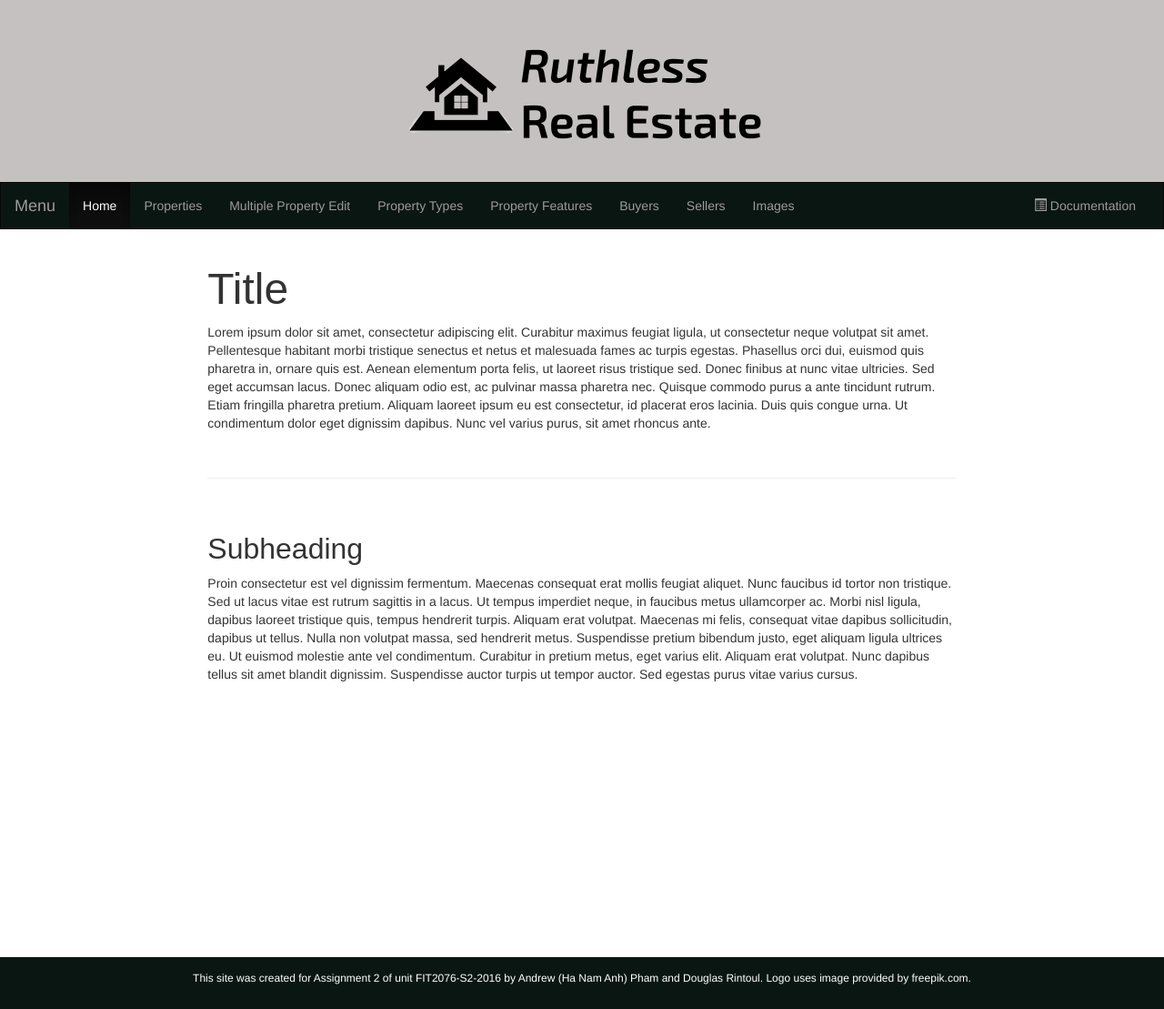
After one commit to theDibo/fit2076-ass2, a PHP site: page /page_template.php in a window 1280 px wide. The commit adds this page. Shown: the whole page at 91% size. Run offline with PHP 8.4, Linux system fonts and the light colour scheme; the visitor is signed in with stand-in values (Sample User, id 1).

Commit message:
Added the login form page, a todo file, and a generalised page template - not yet completed

```diff
--- /dev/null
+++ b/Documentation/Douglas_TODO.txt
@@ -0,0 +1,3 @@
+Finalise page template
+Write trylogin page
+Property page
--- a/css/styles.css
+++ b/css/styles.css
@@ -29,7 +29,7 @@ header {
 
 .sidenav {
 	padding-top: 20px;
-	background-color: #C5C1C0;
+	background-color: #FFF;
 	min-height: 100%;
 }
 
@@ -53,9 +53,9 @@ footer {
 	background-color: #0A1612;
 	color: white;
 	padding: 15px;
-	position: absolute;
 	bottom: 0px;
 	width: 100%;
+	font-size: 12px;
 }
 
 @media screen and (max-width: 767px) {
@@ -71,4 +71,13 @@ footer {
 	border-radius: 0;
 }
 
-.row.content {height: 450px}
+.row.content {height:100%}
+
+#content {
+	min-height: 674px;
+}
+
+table {
+	padding: 5px;
+	border: 0px solid black;
+}
--- a/index.html
+++ b/index.html
@@ -46,7 +46,7 @@
   </div>
 </nav>
 
-<div class="container-fluid text-center full-height">
+<div class="container-fluid text-center" id="content">
 	<div class="row content">
 		<div class="col-sm-2 sidenav">
 		  <!-- Blank for spacing -->
@@ -69,7 +69,7 @@
 </div>
 
 <footer class="container-fluid text-center">
-  <p>Footer Text</p>
+  <p>This site was created for Assignment 2 of unit FIT2076-S2-2016 by Andrew (Ha Nam Anh) Pham and Douglas Rintoul. Logo uses image provided by freepik.com.</p>
 </footer>
 
 </body>
--- /dev/null
+++ b/page_template.php
@@ -0,0 +1,88 @@
+<?php
+// Start output buffering
+ob_start();
+
+// Checks if the user is logged on, and if not redirects them to the login page. Must be at the top of every page.
+session_start();
+
+if (!isset($_SESSION['login']) || $_SESSION['login'] != true) {
+    header("Location: login.html");
+}
+?>
+<html lang="en">
+<head>
+
+  <title>PAGE TITLE</title>
+  <meta charset="utf-8">
+  <meta name="viewport" content="width=device-width, initial-scale=1">
+  <link rel="stylesheet" href="css/bootstrap.min.css">
+  <link rel="stylesheet" href="css/bootstrap-theme.min.css">
+  <link rel="stylesheet" href="css/styles.css">
+  <script src="https://ajax.googleapis.com/ajax/libs/jquery/1.12.4/jquery.min.js"></script>
+  <script src="http://maxcdn.bootstrapcdn.com/bootstrap/3.3.7/js/bootstrap.min.js"></script>
+
+</head>
+<body>
+
+<header>
+	<center><img src="images/logo_full.png" alt="Ruthless Real Estate" id="top" /></center>
+</header>
+
+<nav class="navbar navbar-inverse">
+  <div class="container-fluid topnavbar">
+    <div class="navbar-header">
+      <button type="button" class="navbar-toggle" data-toggle="collapse" data-target="#myNavbar">
+        <span class="icon-bar"></span>
+        <span class="icon-bar"></span>
+        <span class="icon-bar"></span>
+      </button>
+      <a class="navbar-brand" href="#">Menu</a>
+    </div>
+    <div class="collapse navbar-collapse" id="myNavbar">
+      <ul class="nav navbar-nav">
+        <li class="active"><a href="index.php">Home</a></li>
+        <li><a href="property.php">Properties</a></li>
+        <li><a href="multi_property.php">Multiple Property Edit</a></li>
+        <li><a href="property_type.php">Property Types</a></li>
+        <li><a href="property_feature.php">Property Features</a></li>
+        <li><a href="buyers.php">Buyers</a></li>
+        <li><a href="sellers.php">Sellers</a></li>
+        <li><a href="images.php">Images</a></li>
+      </ul>
+      <ul class="nav navbar-nav navbar-right">
+        <li><a href="documentation.html"><span class="glyphicon glyphicon-list-alt"></span> Documentation</a></li>
+      </ul>
+    </div>
+  </div>
+</nav>
+
+<div class="container-fluid text-center" id="content">
+	<div class="row content">
+		<div class="col-sm-2 sidenav">
+		  <!-- Blank for spacing -->
+		</div>
+		<div class="col-sm-8 text-left content-div">
+	  <!-- ALL CONTENT GOES INSIDE THIS DIV -->
+	  	  <br />
+		  <h1>Title</h1>
+		  <p>Lorem ipsum dolor sit amet, consectetur adipiscing elit. Curabitur maximus feugiat ligula, ut consectetur neque volutpat sit amet. Pellentesque habitant morbi tristique senectus et netus et malesuada fames ac turpis egestas. Phasellus orci dui, euismod quis pharetra in, ornare quis est. Aenean elementum porta felis, ut laoreet risus tristique sed. Donec finibus at nunc vitae ultricies. Sed eget accumsan lacus. Donec aliquam odio est, ac pulvinar massa pharetra nec. Quisque commodo purus a ante tincidunt rutrum. Etiam fringilla pharetra pretium. Aliquam laoreet ipsum eu est consectetur, id placerat eros lacinia. Duis quis congue urna. Ut condimentum dolor eget dignissim dapibus. Nunc vel varius purus, sit amet rhoncus ante.</p>
+		  <br />
+		  <hr />
+		  <br />
+		  <h2>Subheading</h2>
+		  <p>Proin consectetur est vel dignissim fermentum. Maecenas consequat erat mollis feugiat aliquet. Nunc faucibus id tortor non tristique. Sed ut lacus vitae est rutrum sagittis in a lacus. Ut tempus imperdiet neque, in faucibus metus ullamcorper ac. Morbi nisl ligula, dapibus laoreet tristique quis, tempus hendrerit turpis. Aliquam erat volutpat. Maecenas mi felis, consequat vitae dapibus sollicitudin, dapibus ut tellus. Nulla non volutpat massa, sed hendrerit metus. Suspendisse pretium bibendum justo, eget aliquam ligula ultrices eu. Ut euismod molestie ante vel condimentum. Curabitur in pretium metus, eget varius elit. Aliquam erat volutpat. Nunc dapibus tellus sit amet blandit dignissim. Suspendisse auctor turpis ut tempor auctor. Sed egestas purus vitae varius cursus.
+
+</p>
+		</div>
+		<div class="col-sm-2 sidenav">
+		  <!-- Blank for spacing -->
+		</div>
+	</div>
+</div>
+
+<footer class="container-fluid text-center">
+  <p>This site was created for Assignment 2 of unit FIT2076-S2-2016 by Andrew (Ha Nam Anh) Pham and Douglas Rintoul. Logo uses image provided by freepik.com.</p>
+</footer>
+
+</body>
+</html>
```
Also changed, not shown: login.html (added, +45 -0 lines).
